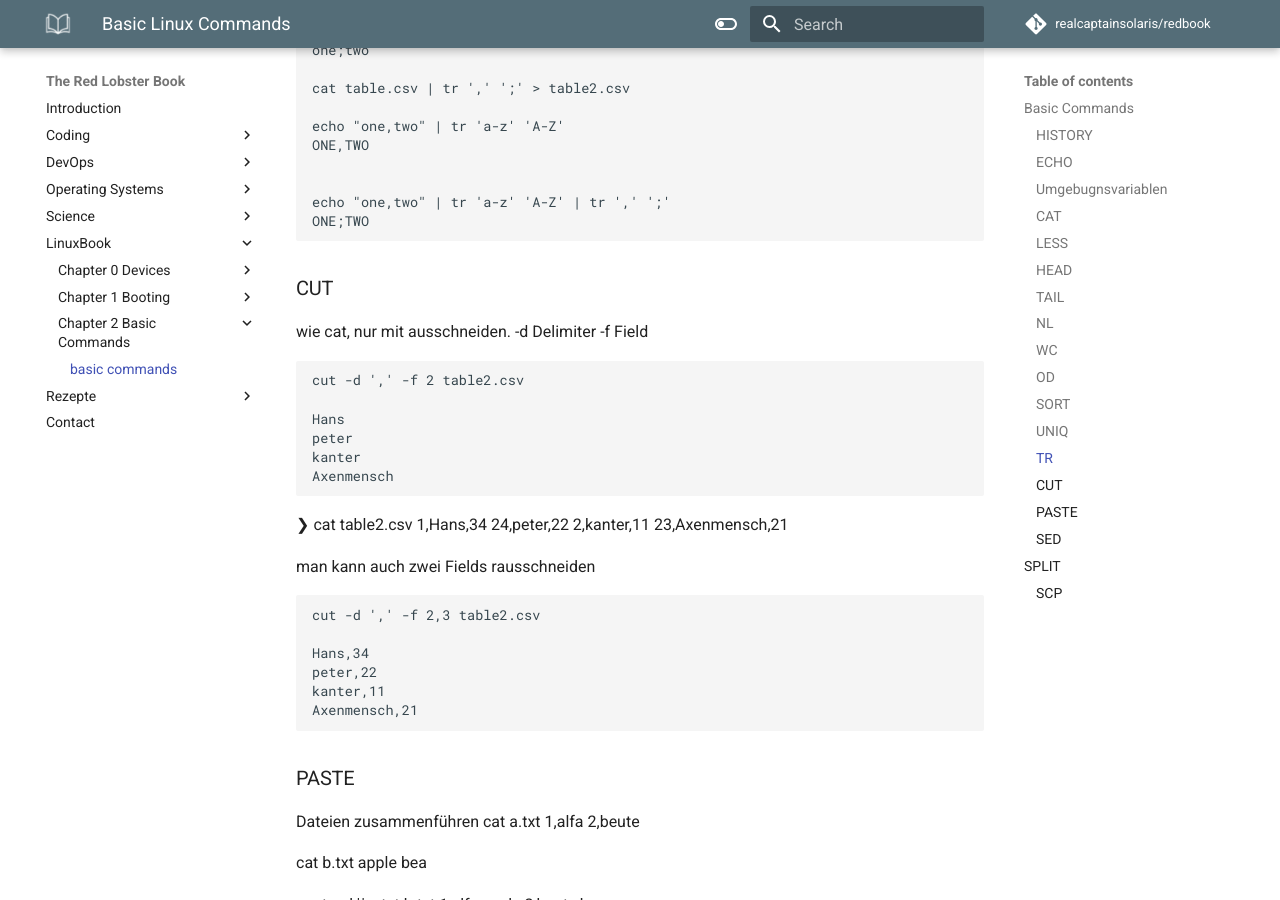
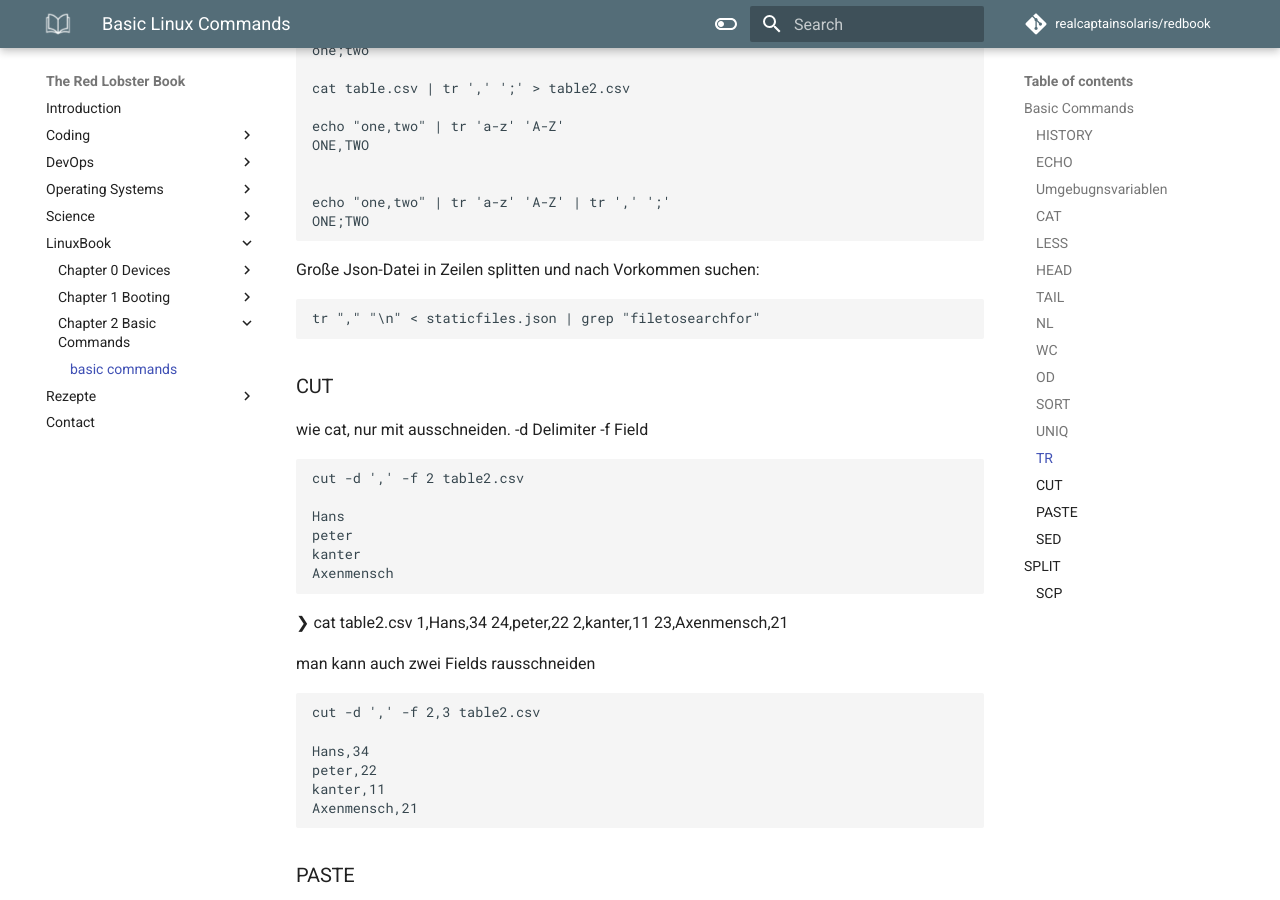
Before and after one commit to realcaptainsolaris/redbook, an MkDocs documentation site: the page built from docs/linuxbook/basic_commands.md, in a window 1280 px wide and 900 px high, scrolled down 3062 px. Built offline with MkDocs 1.6.1 and Material for MkDocs 9.7.7, drawn with Linux system fonts in a browser that asks for light colours; comment, search, counter and statistics services are not loaded.

Commit message:
basic commands

```diff
--- a/docs/linuxbook/basic_commands.md
+++ b/docs/linuxbook/basic_commands.md
@@ -136,6 +136,10 @@ ersetze komma durch semikolon:
     echo "one,two" | tr 'a-z' 'A-Z' | tr ',' ';'
     ONE;TWO
 
+Große Json-Datei in Zeilen splitten und nach Vorkommen suchen:
+
+    tr "," "\n" < staticfiles.json | grep "filetosearchfor"
+
 ## CUT
 wie cat, nur mit ausschneiden.
 -d Delimiter
```
